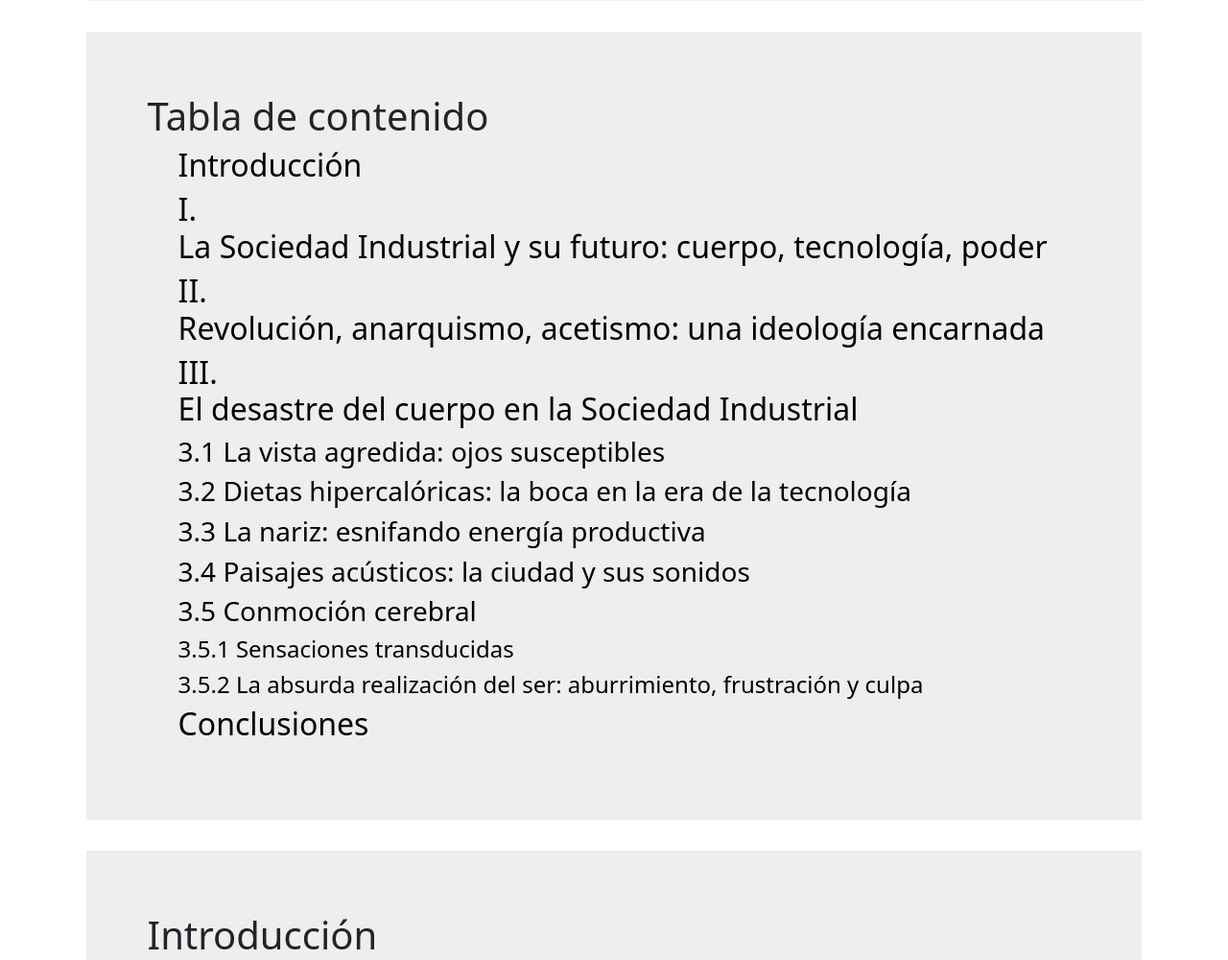
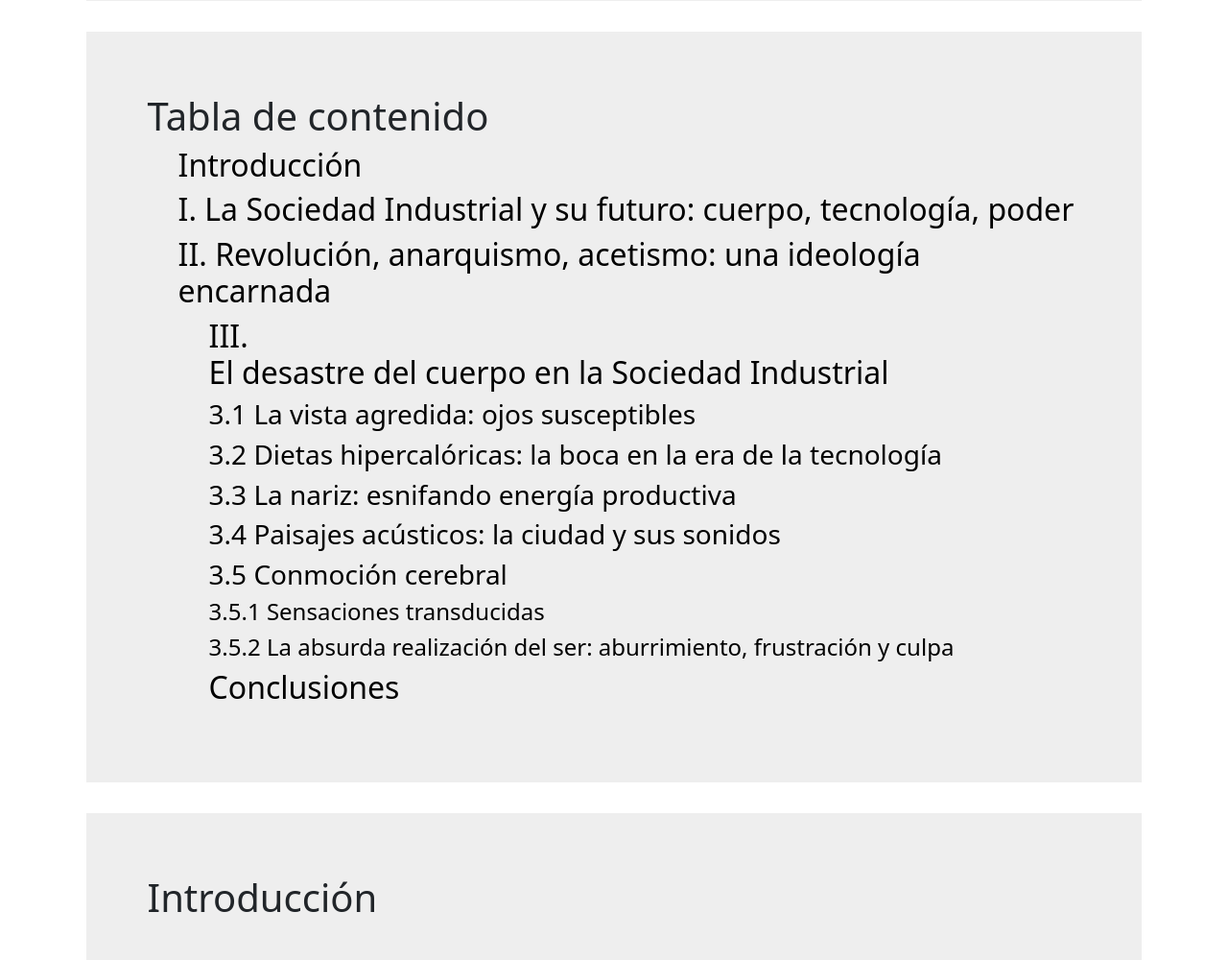
Before and after one commit to alejo2300/sociedad-industrial, a Flask app: page / in a window 1280 px wide. Shown: the part 399-1399 px from the top of the page at 96% size. Run offline with Flask 2, Linux system fonts and the light colour scheme; some libraries are stand-ins or nearby versions.

Commit message:
modificacion

```diff
--- a/templates/index.html
+++ b/templates/index.html
@@ -68,14 +68,14 @@
   <div class="contentMain page">
     <h1>Tabla de contenido</h1>
  <ol>
-        <h2><a class="navis" href="#Introducción">Introducción</a></h2>
-
-
-        <h2><a class="navis" href="#SociedadIndustrial">I. <br> La Sociedad Industrial y su futuro: cuerpo, tecnología, poder</a></h2>
-
-        <h2><a class="navis" href="#Extremidades">II. <br> Revolución, anarquismo, acetismo: una ideología encarnada</a></h2>
-
-          <h2><a class="navis" href="#Cabeza">III. <br> El desastre del cuerpo en la Sociedad Industrial</a></h2>
+        <h2><a class="navis" href="#Introducción">Introducción  <br></a></h2>
+
+
+        <h2><a class="navis" href="#SociedadIndustrial">I. La Sociedad Industrial y su futuro: cuerpo, tecnología, poder</a> <br></h2>
+
+        <h2><a class="navis" href="#Extremidades">II. Revolución, anarquismo, acetismo: una ideología encarnada</a> <br></h2>
+      <ol>
+          <h2><a class="navis" href="#Cabeza">III. <br> El desastre del cuerpo en la Sociedad Industrial</a> <br></h2>
 
           <h3><a class="navis" href="#Ojos">3.1 La vista agredida: ojos susceptibles</a></h3>
 
@@ -85,12 +85,14 @@
 
           <h3><a class="navis" href="#Oídos">3.4 Paisajes acústicos: la ciudad y sus sonidos</a></h3>
 
-          <h3><a class="navis" href="#Cerebro">3.5 Conmoción cerebral</a></h3>
-
-              <h4><a class="navis" href="#Sensacion">3.5.1 Sensaciones transducidas</a></h4>
-
-              <h4><a class="navis" href="#Conciencia">3.5.2 La absurda realización del ser: aburrimiento, frustración y culpa</a></h4>
-
+          <h3><a class="navis" href="#Cerebro">3.5 Conmoción cerebral</a> <br></h3>
+        </ol>
+        <ol>
+            <h4><a class="navis" href="#Sensacion">3.5.1 Sensaciones transducidas</a></h4>
+              <h4><a class="navis" href="#Conciencia">3.5.2 La absurda realización del ser: aburrimiento, frustración y culpa</a> <br></h4>
+
+            </ol>
+         <ol>
         <h2><a class="navis" href="#Conclusiones">Conclusiones</a></h2>
 
   </ol>
```
